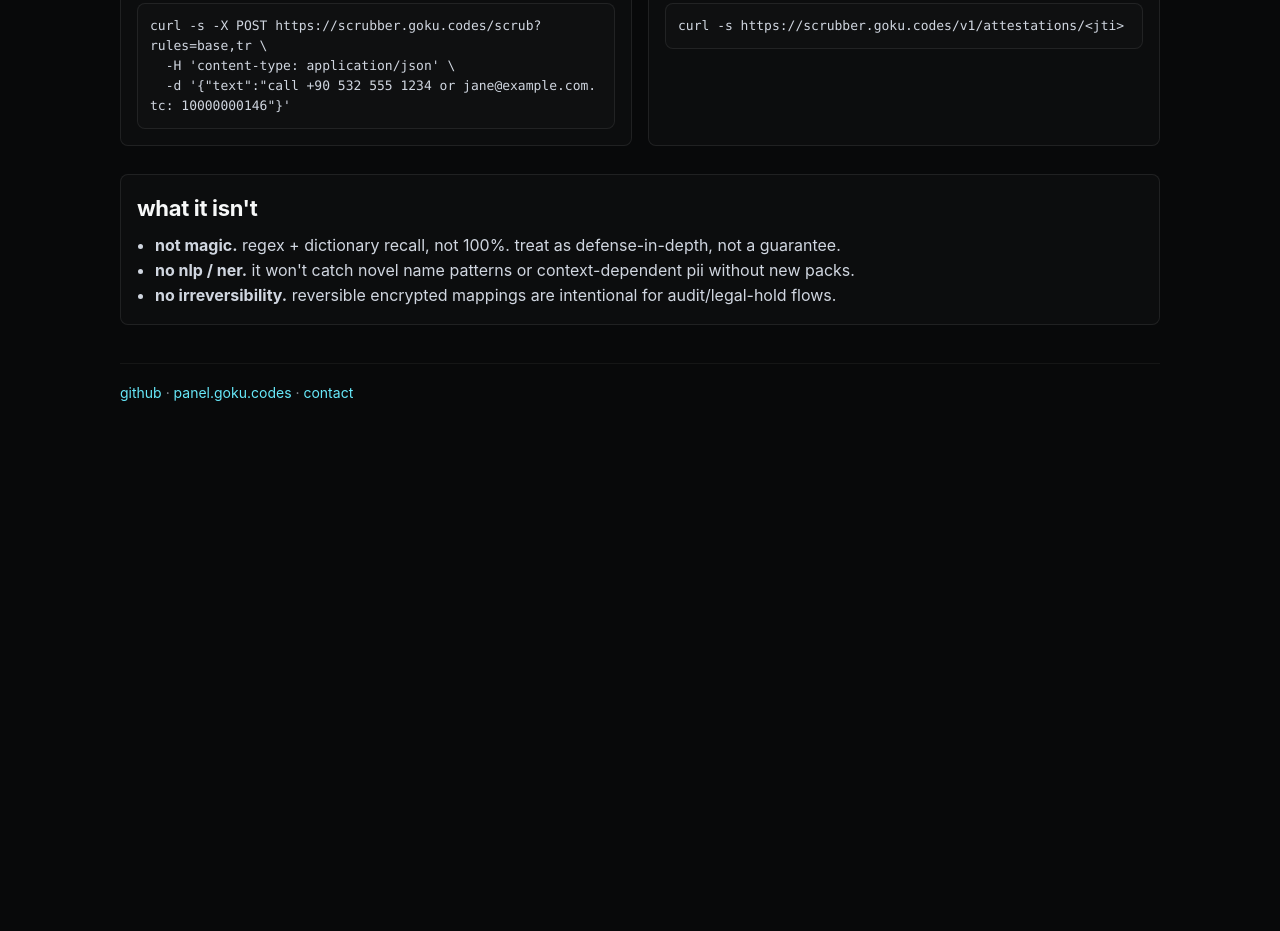
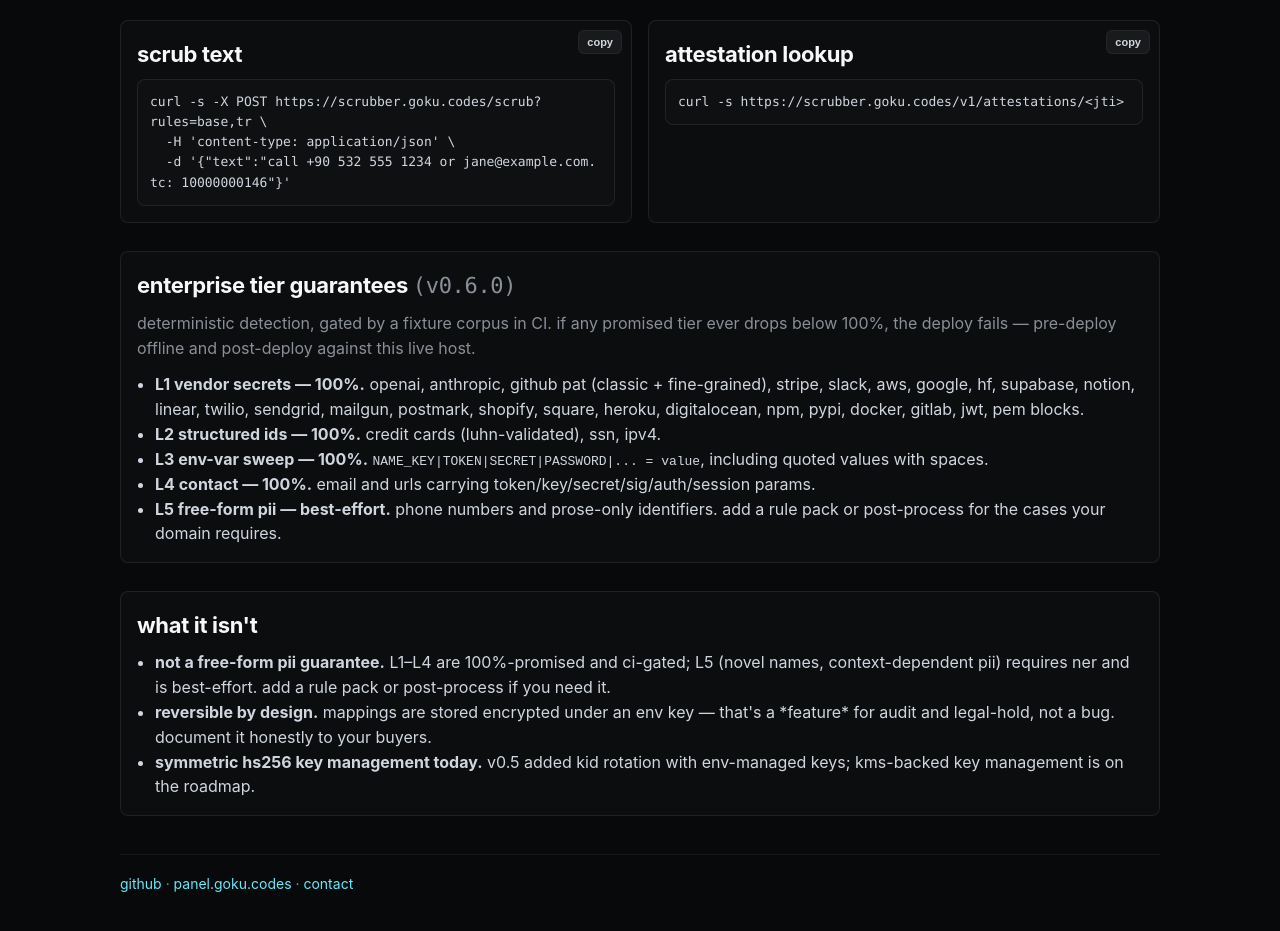
Before and after one commit to UltraInstinct0x/scrubber-proxy, a website: page public/index.html in a window 1280 px wide. Shown: the part 919-1850 px from the top of the page. Before the commit the page ends 1379 px from the top, so only its background shows below. Drawn offline with Linux system fonts and the light colour scheme; no server answers.

Commit message:
chore(landing): reflect v0.6.0 tier guarantees on public/index.html (#9)
Replaces the old 'not 100%' disclaimer with the actual L1-L5 tier
contract, adds a dedicated 'enterprise tier guarantees' section, and
updates the hero to lead with 'tier-gated scrubbing. 100% where it
counts.' instead of the generic defense-in-depth framing.

README disclaimer block updated to match.

Co-authored-by: clawd <clawd@goku.codes>

```diff
--- a/public/index.html
+++ b/public/index.html
@@ -58,8 +58,8 @@
     <section class="hero">
       <article class="card">
         <div class="eyebrow">pii/secret scrubber</div>
-        <h1>regex + dictionary.<br>defense-in-depth.</h1>
-        <p class="subtle">not ai. not magic. deterministic scrubber for traces before they leave your boundary.</p>
+        <h1>tier-gated scrubbing.<br>100% where it counts.</h1>
+        <p class="subtle">deterministic detection for vendor secrets, structured ids, env vars, and contact data — locked in ci. not ai. not magic. just regex you can audit and a corpus that gates every deploy.</p>
         <p class="mono subtle">fail-closed consumers should block on scrub failure.</p>
       </article>
 
@@ -114,11 +114,23 @@
     </section>
 
     <section class="section card">
+      <h2>enterprise tier guarantees <span class="subtle mono" style="font-weight:400">(v0.6.0)</span></h2>
+      <p class="subtle">deterministic detection, gated by a fixture corpus in CI. if any promised tier ever drops below 100%, the deploy fails — pre-deploy offline and post-deploy against this live host.</p>
+      <ul>
+        <li><strong>L1 vendor secrets — 100%.</strong> openai, anthropic, github pat (classic + fine-grained), stripe, slack, aws, google, hf, supabase, notion, linear, twilio, sendgrid, mailgun, postmark, shopify, square, heroku, digitalocean, npm, pypi, docker, gitlab, jwt, pem blocks.</li>
+        <li><strong>L2 structured ids — 100%.</strong> credit cards (luhn-validated), ssn, ipv4.</li>
+        <li><strong>L3 env-var sweep — 100%.</strong> <code>NAME_KEY|TOKEN|SECRET|PASSWORD|...&nbsp;=&nbsp;value</code>, including quoted values with spaces.</li>
+        <li><strong>L4 contact — 100%.</strong> email and urls carrying token/key/secret/sig/auth/session params.</li>
+        <li><strong>L5 free-form pii — best-effort.</strong> phone numbers and prose-only identifiers. add a rule pack or post-process for the cases your domain requires.</li>
+      </ul>
+    </section>
+
+    <section class="section card">
       <h2>what it isn't</h2>
       <ul>
-        <li><strong>not magic.</strong> regex + dictionary recall, not 100%. treat as defense-in-depth, not a guarantee.</li>
-        <li><strong>no nlp / ner.</strong> it won't catch novel name patterns or context-dependent pii without new packs.</li>
-        <li><strong>no irreversibility.</strong> reversible encrypted mappings are intentional for audit/legal-hold flows.</li>
+        <li><strong>not a free-form pii guarantee.</strong> L1–L4 are 100%-promised and ci-gated; L5 (novel names, context-dependent pii) requires ner and is best-effort. add a rule pack or post-process if you need it.</li>
+        <li><strong>reversible by design.</strong> mappings are stored encrypted under an env key — that's a *feature* for audit and legal-hold, not a bug. document it honestly to your buyers.</li>
+        <li><strong>symmetric hs256 key management today.</strong> v0.5 added kid rotation with env-managed keys; kms-backed key management is on the roadmap.</li>
       </ul>
     </section>
 
```
Also changed, not shown: README.md.
